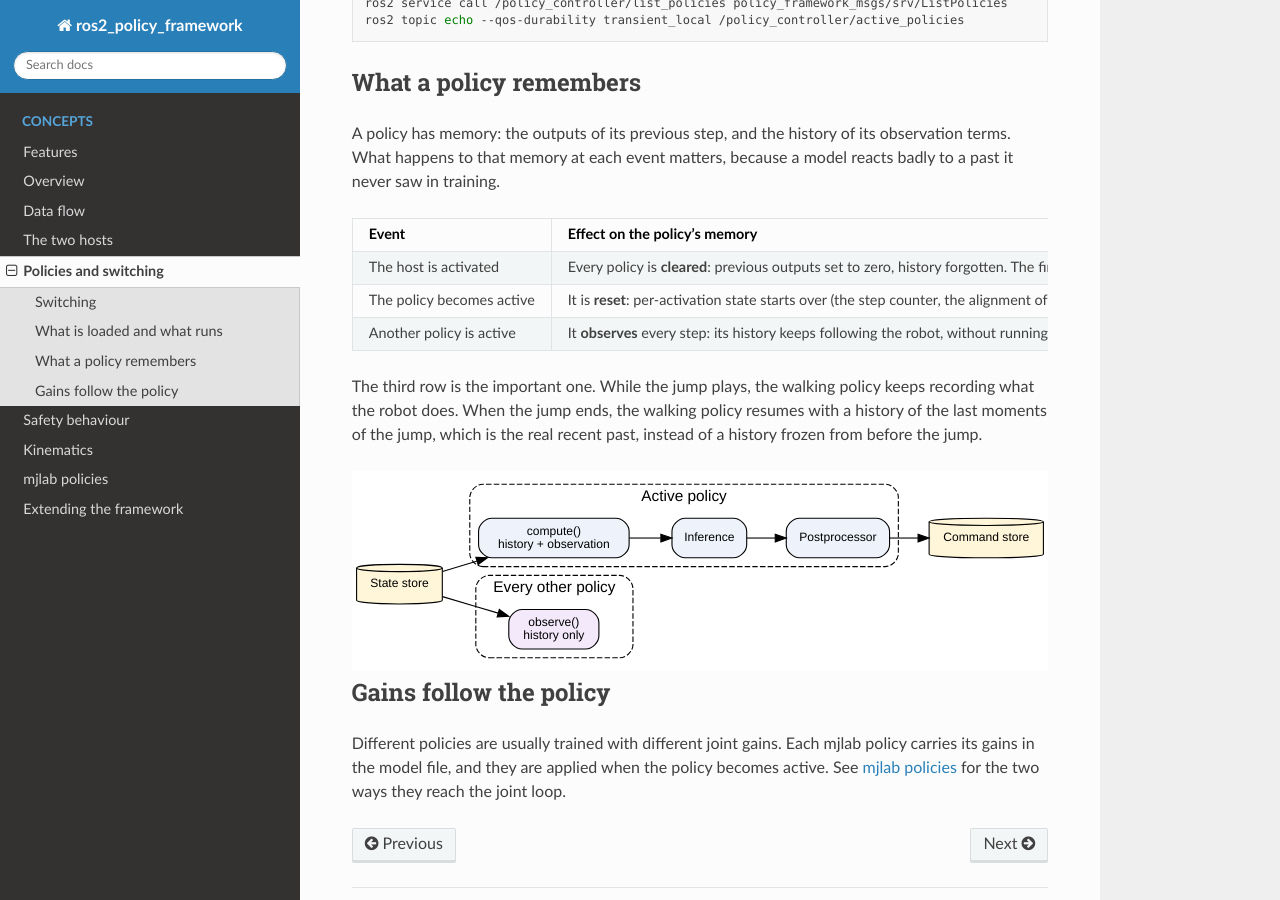
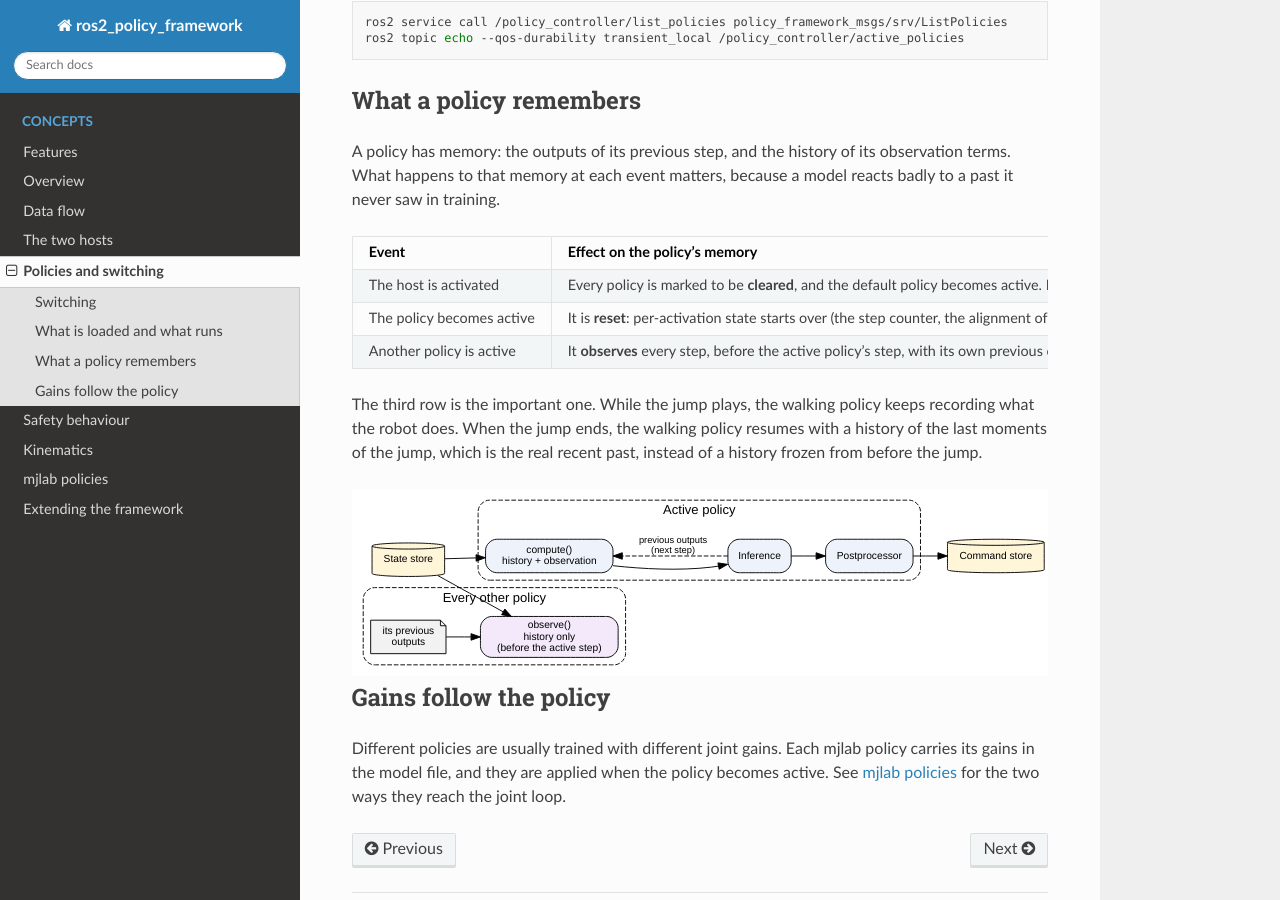
Before and after one commit to saikishor/ros2_policy_framework, a Sphinx documentation site: the page built from docs/policies.rst, in a window 1280 px wide and 900 px high, scrolled down 1405 px. Built offline with Sphinx 7.4.7 and the Read the Docs theme 3.1.0, drawn with Linux system fonts in a browser that asks for light colours; some of the changed text lies outside the part shown.

Commit message:
Show reactivation and the observed outputs in the policy diagrams and correct when policies are cleared

```diff
--- a/docs/policies.rst
+++ b/docs/policies.rst
@@ -3,7 +3,8 @@ Policies and switching
 
 Several policies can be loaded at once, for example one that walks and one that plays a jump
 motion. Exactly one is *active* at any time. The others stay loaded and ready, so switching
-never loads a model or allocates memory.
+never loads a model; the only work on a switch is a log line and the ``~/active_policies``
+message.
 
 .. code-block:: yaml
 
@@ -39,6 +40,7 @@ is applied at the beginning of the next step, so one step never mixes two polici
      imitation -> loco [label="after 147 steps"];
      imitation -> imitation [label="switch_policy(...)\nrejected"];
      loco -> loco [label="switch_policy(loco)\nrestarts it"];
+     imitation -> loco [label="host reactivated\n(bypasses interruptible)", style=dashed];
    }
 
 Two per-policy parameters shape this:
@@ -88,15 +90,18 @@ past it never saw in training.
    * - Event
      - Effect on the policy's memory
    * - The host is activated
-     - Every policy is **cleared**: previous outputs set to zero, history forgotten. The first
-       step after a clear fills the whole history with the current values, as training does
-       after an environment reset.
+     - Every policy is marked to be **cleared**, and the default policy becomes active. Each
+       policy is cleared when it next becomes active: previous outputs set to zero, history
+       forgotten. The first step after a clear fills the whole history with the current
+       values, as training does after an environment reset.
    * - The policy becomes active
      - It is **reset**: per-activation state starts over (the step counter, the alignment of
        a motion). Its history is kept.
    * - Another policy is active
-     - It **observes** every step: its history keeps following the robot, without running the
-       model.
+     - It **observes** every step, before the active policy's step, with its own previous
+       outputs: its history keeps following the robot, without running the model. An mjlab
+       policy starts observing only once it has run since it was last cleared: before that
+       it has no history to keep current.
 
 The third row is the important one. While the jump plays, the walking policy keeps recording
 what the robot does. When the jump ends, the walking policy resumes with a history of the
@@ -119,12 +124,15 @@ before the jump.
      }
      subgraph cluster_inactive {
        label="Every other policy"; style="rounded,dashed"; fontname="Helvetica";
-       i_pre [label="observe()\nhistory only", fillcolor="#f3e9fb"];
+       i_pre [label="observe()\nhistory only\n(before the active step)", fillcolor="#f3e9fb"];
+       i_out [label="its previous\noutputs", shape=note, fillcolor="#f2f2f2"];
+       i_out -> i_pre;
      }
      commands [label="Command store", shape=cylinder, fillcolor="#fff6d9"];
      state -> a_pre;
      state -> i_pre;
      a_post -> commands;
+     a_inf -> a_pre [label="previous outputs\n(next step)", style=dashed, constraint=false];
    }
 
 Gains follow the policy
```
